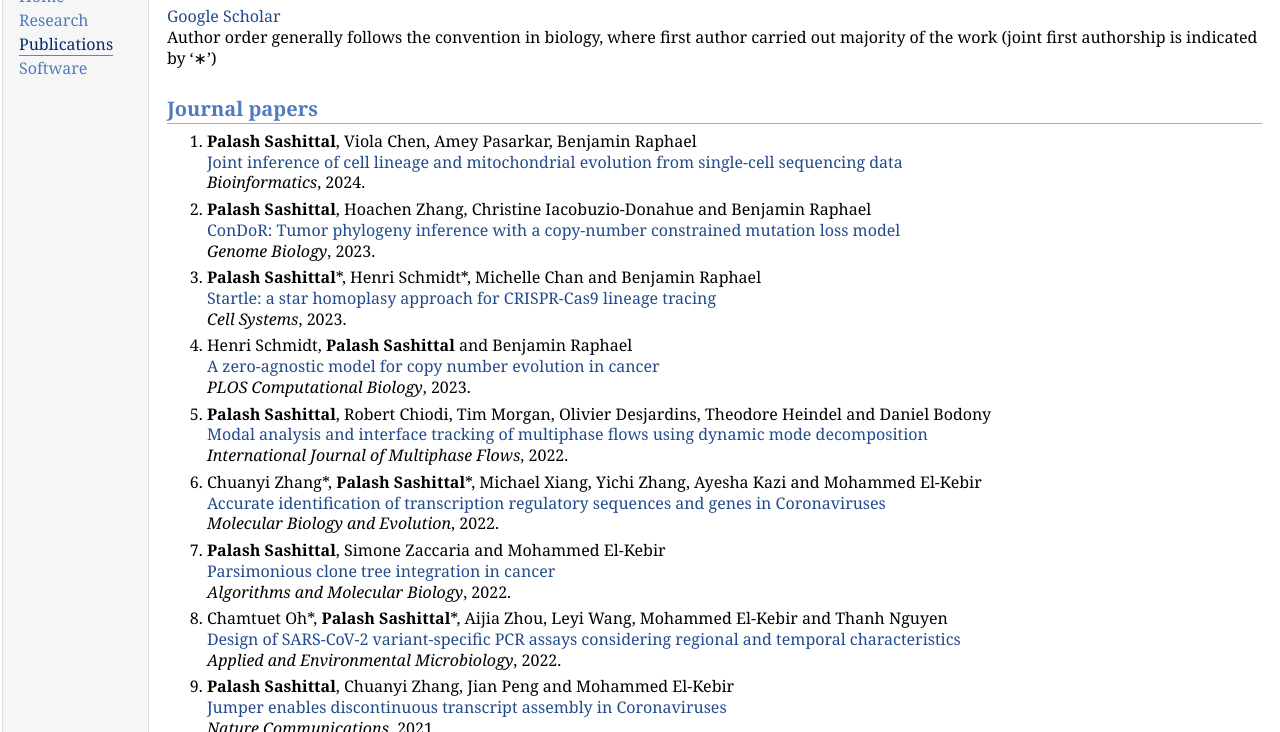
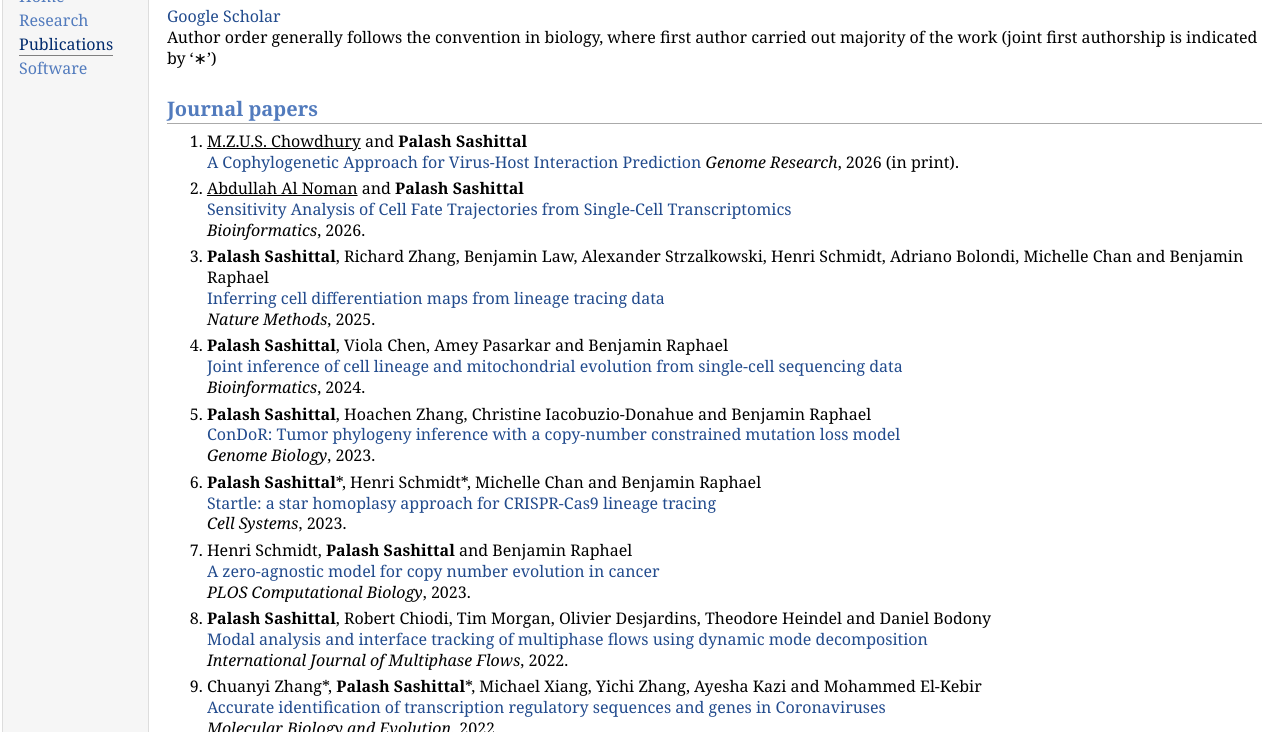
Before and after one commit to sashitt2/sashitt2.github.io, a plain HTML site: page publications.html in a window 1280 px wide. Shown: the part 68-800 px from the top of the page. Drawn offline with Linux system fonts and the light colour scheme.

Commit message:
mod(publications): updated publications

```diff
--- a/publications.html
+++ b/publications.html
@@ -26,7 +26,22 @@ Author order generally follows the convention in biology, where first author car
 </p>
 <h2>Journal papers</h2>
 <ol>
-<li><p><b>Palash Sashittal</b>, Viola Chen, Amey Pasarkar, Benjamin Raphael<br />
+<li><p><u>M.Z.U.S. Chowdhury</u> and <b>Palash Sashittal</b><br />
+<a href="https://www.biorxiv.org/content/10.64898/2026.02.26.708038v1" target=&ldquo;blank&rdquo;>A Cophylogenetic Approach for Virus-Host Interaction Prediction</a>
+<i>Genome Research</i>, 2026 (in print).
+</p>
+</li>
+<li><p><u>Abdullah Al Noman</u> and <b>Palash Sashittal</b><br />
+<a href="https://academic.oup.com/bioinformatics/article/42/Supplement_2/btag473/8767297" target=&ldquo;blank&rdquo;>Sensitivity Analysis of Cell Fate Trajectories from Single-Cell Transcriptomics</a><br />
+<i>Bioinformatics</i>, 2026.
+</p>
+</li>
+<li><p><b>Palash Sashittal</b>, Richard Zhang, Benjamin Law, Alexander Strzalkowski, Henri Schmidt, Adriano Bolondi, Michelle Chan and Benjamin Raphael<br />
+<a href="https://www.nature.com/articles/s41592-025-02903-z" target=&ldquo;blank&rdquo;>Inferring cell differentiation maps from lineage tracing data</a><br />
+<i>Nature Methods</i>, 2025.
+</p>
+</li>
+<li><p><b>Palash Sashittal</b>, Viola Chen, Amey Pasarkar and Benjamin Raphael<br />
 <a href="https://academic.oup.com/bioinformatics/article/40/Supplement_1/i218/7700844" target=&ldquo;blank&rdquo;>Joint inference of cell lineage and mitochondrial evolution from single-cell sequencing data</a><br />
 <i>Bioinformatics</i>, 2024.
 </p>
```
Also changed, not shown: 1 other file.
